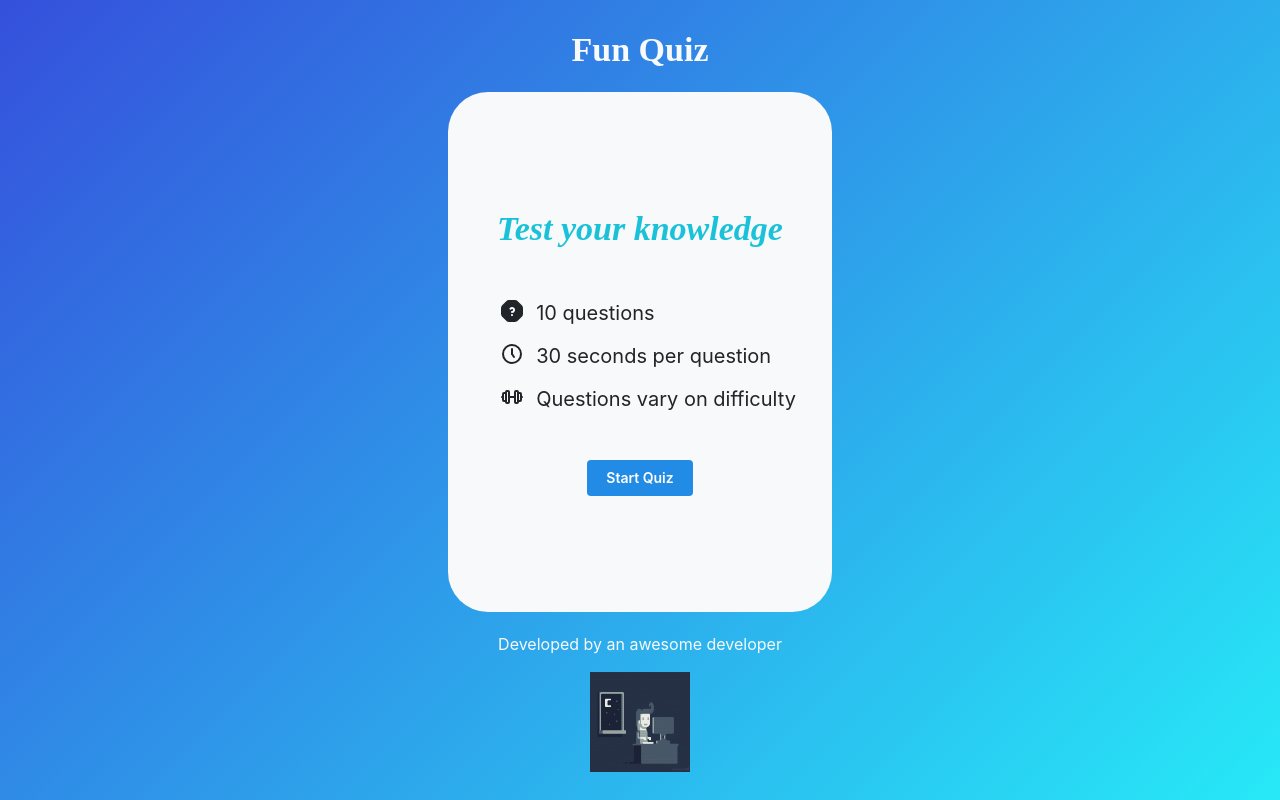
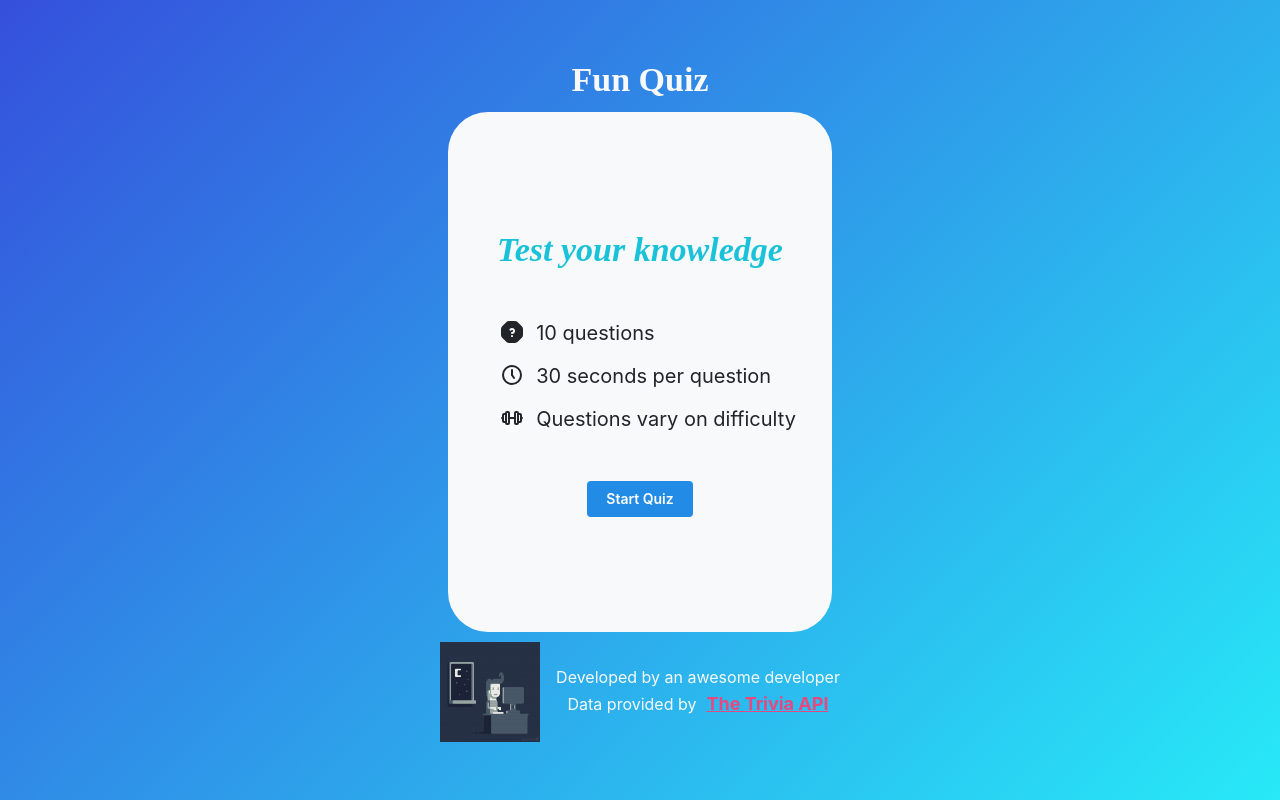
Before and after one commit to JustBecerra/QuizTime, a Next.js app: page / in a window 1280 px wide. Built offline with nearby package versions, Linux system fonts and the light colour scheme.

Commit message:
adjust footer and header

```diff
--- a/app/layout.tsx
+++ b/app/layout.tsx
@@ -2,6 +2,7 @@ import "@mantine/core/styles.css";
 import React from "react";
 import { MantineProvider, ColorSchemeScript, Flex } from "@mantine/core";
 import { theme } from "../theme";
+import { Footer } from "../components/footer";
 
 export const metadata = {
   title: "Fun History Quiz",
@@ -18,7 +19,7 @@ export default function RootLayout({ children }: { children: any }) {
         <MantineProvider theme={theme}>
           <Flex
             direction={"column"}
-            gap={20}
+            gap={10}
             style={{
               background: "linear-gradient(135deg, #3550DC, #27E9F7)",
               height: "100vh",
@@ -27,6 +28,7 @@ export default function RootLayout({ children }: { children: any }) {
             }}
           >
             {children}
+            <Footer />
           </Flex>
         </MantineProvider>
       </body>
--- a/app/page.tsx
+++ b/app/page.tsx
@@ -1,5 +1,4 @@
 import { Header } from "../components/header";
-import { Footer } from "../components/footer";
 import { Maininfocard } from "../components/maininfocard";
 
 export default async function HomePage() {
@@ -7,7 +6,6 @@ export default async function HomePage() {
     <>
       <Header />
       <Maininfocard />
-      <Footer />
     </>
   );
 }
--- a/components/footer/index.tsx
+++ b/components/footer/index.tsx
@@ -5,11 +5,20 @@ export const Footer = () => {
   return (
     <Flex
       align="center"
-      direction="column"
-      style={{ gap: "1rem", marginBottom: "1rem" }}
+      direction={{ base: "column", md: "row" }}
+      mb="1rem"
+      gap="1rem"
     >
-      <Text c="gray.0">Developed by an awesome developer</Text>
       <Image src={devgif} width={100} height={100} alt={""} />
+      <Flex direction="column" align="center" justify="center">
+        <Text c="gray.0">Developed by an awesome developer</Text>
+        <Flex gap="xs" justify="center" align="center">
+          <Text c="gray.0">Data provided by </Text>
+          <Text c="pink" size="lg" td="underline" fw={700}>
+            The Trivia API
+          </Text>
+        </Flex>
+      </Flex>
     </Flex>
   );
 };
```
Also changed, not shown: components/timer/index.tsx (+15 -2 lines).
